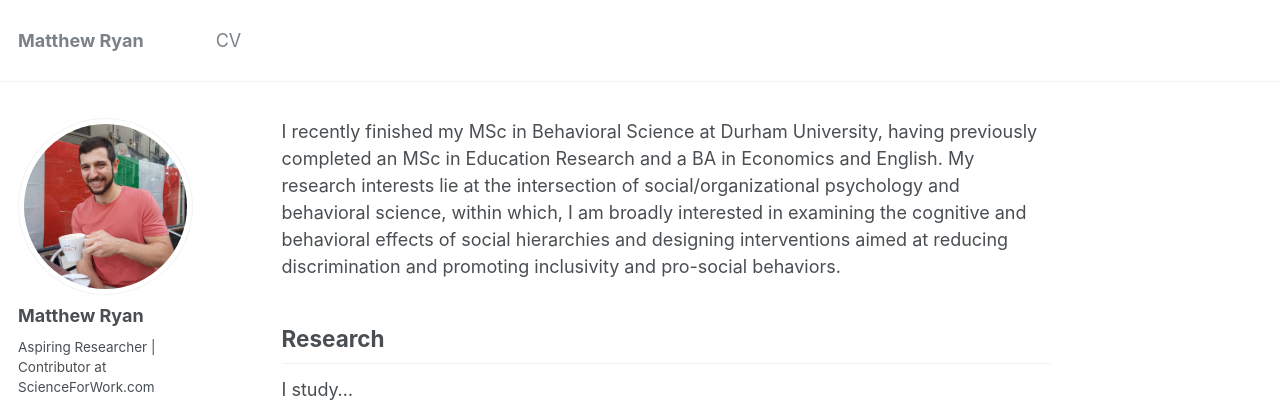
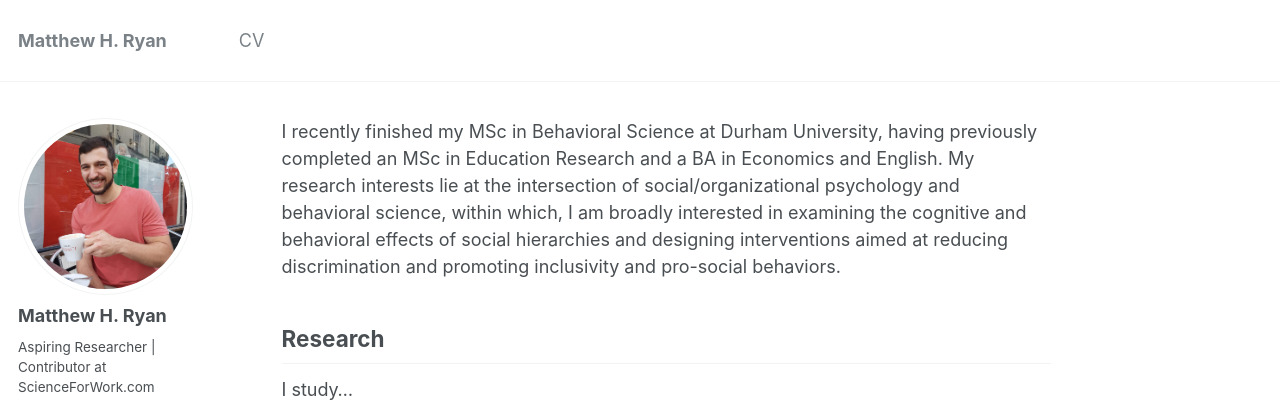
Before and after one commit to mattyhryan/mattyhryan.github.io, a Jekyll site: the page built from _pages/about.md, in a window 1280 px wide and 900 px high. Shown: the top 415 px of the window. Built offline with Jekyll 4.4.1, drawn with Linux system fonts in a browser that asks for light colours.

```diff
--- a/_config.yml
+++ b/_config.yml
@@ -7,9 +7,9 @@
 
 # Site Settings
 locale                   : "en-US"
-title                    : "Matthew Ryan"
+title                    : "Matthew H. Ryan"
 title_separator          : "-"
-name                     : &name "Matthew Ryan"
+name                     : &name "Matthew H. Ryan"
 description              : &description "personal description"
 url                      : https://mattyhryan.github.io # the base hostname & protocol for your site e.g. "https://mmistakes.github.io"
 baseurl                  : "" # the subpath of your site, e.g. "/blog"
@@ -80,7 +80,7 @@ analytics:
 
 # Site Author
 author:
-  name             : "Matthew Ryan"
+  name             : "Matthew H. Ryan"
   avatar           : "mr_pic.JPG"
   bio              : "Aspiring Researcher | Contributor at ScienceForWork.com"
   location         :
```
